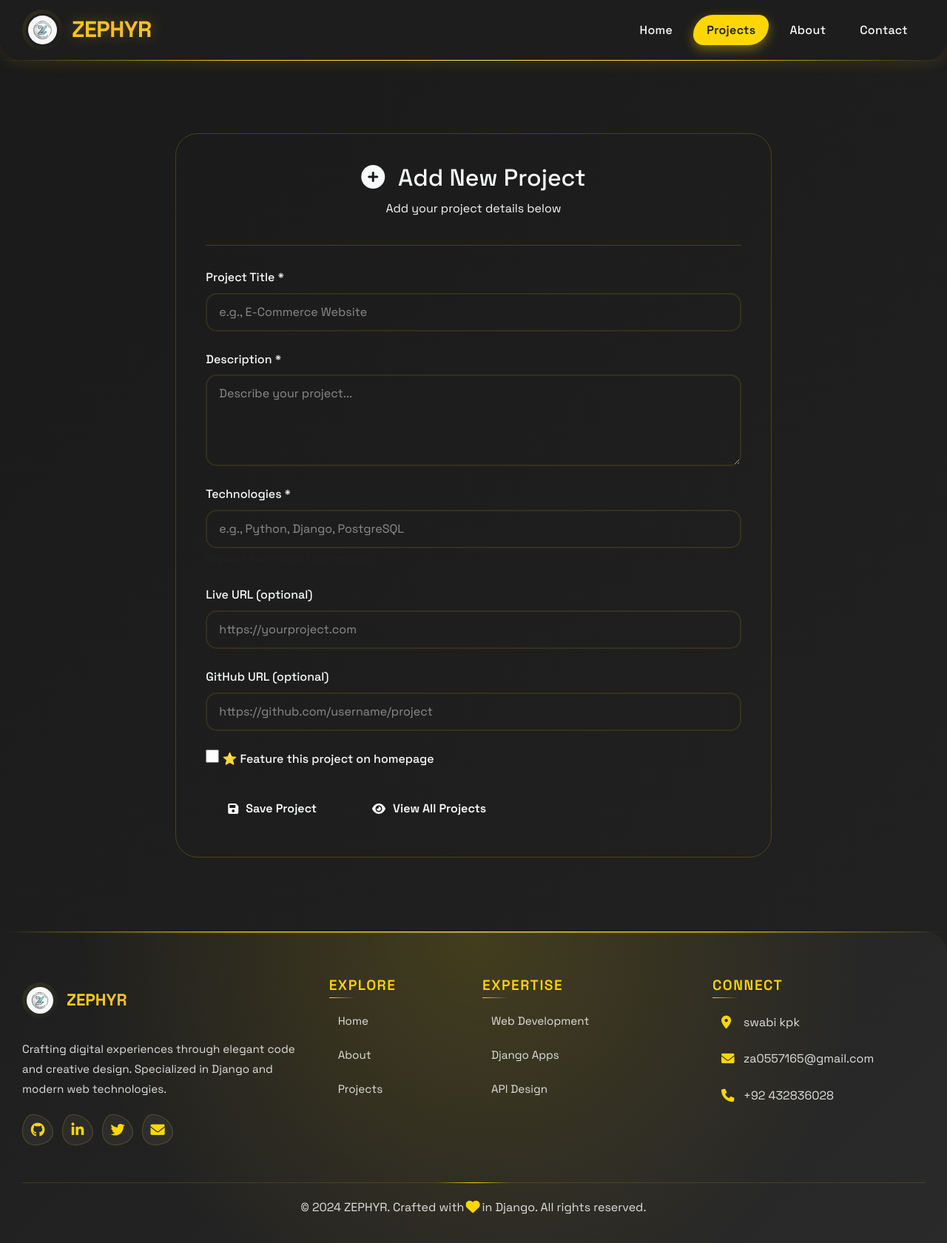
After one commit to Zubair-ahmad259/fortfolio, a Django app: page /projects/add/ in a window 1280 px wide. The commit adds this page. Shown: the whole page at 74% size. Run offline with Django 5.2, Linux system fonts and the light colour scheme.

Commit message:
Added project add form and updated about page

```diff
--- a/portfolio/projects/urls.py
+++ b/portfolio/projects/urls.py
@@ -5,4 +5,6 @@ from . import views
 urlpatterns = [
     path('', views.project_list, name='project_list'),
     path('<int:project_id>/', views.project_detail, name='project_detail'),
+    path('add/', views.add_project_form, name='add_project_form'),
+    path('save/', views.save_project, name='save_project'),
 ]
--- a/portfolio/projects/views.py
+++ b/portfolio/projects/views.py
@@ -1,6 +1,70 @@
 from django.shortcuts import render, get_object_or_404, redirect
 from django.core.paginator import Paginator
 from .models import Project
+from django.contrib import messages
+from django.contrib.admin.views.decorators import staff_member_required
+from datetime import datetime
+import os
+import json
+
+def add_project_form(request):
+    """Simple form to add projects (admin only)"""
+    return render(request, 'projects/add_project.html')
+
+@staff_member_required
+def save_project(request):
+    """Save project to file (no database)"""
+    if request.method == 'POST':
+        title = request.POST.get('title', '')
+        description = request.POST.get('description', '')
+        technologies = request.POST.get('technologies', '')
+        url = request.POST.get('url', '')
+        github_url = request.POST.get('github_url', '')
+
+        # Create projects directory if it doesn't exist
+        projects_dir = 'projects_data'
+        if not os.path.exists(projects_dir):
+            os.makedirs(projects_dir)
+
+        # Save to JSON file
+        project_data = {
+            'id': datetime.now().strftime('%Y%m%d_%H%M%S'),
+            'title': title,
+            'description': description,
+            'technologies': technologies,
+            'url': url,
+            'github_url': github_url,
+            'created_at': datetime.now().strftime('%Y-%m-%d %H:%M:%S'),
+            'featured': request.POST.get('featured') == 'on'
+        }
+
+        # Read existing projects
+        all_projects_file = 'all_projects.json'
+        if os.path.exists(all_projects_file):
+            with open(all_projects_file, 'r', encoding='utf-8') as f:
+                all_projects = json.load(f)
+        else:
+            all_projects = []
+
+        # Add new project
+        all_projects.append(project_data)
+
+        # Save back
+        with open(all_projects_file, 'w', encoding='utf-8') as f:
+            json.dump(all_projects, f, indent=2, ensure_ascii=False)
+
+        messages.success(request, f'Project "{title}" added successfully!')
+        return redirect('add_project_form')
+
+    return redirect('add_project_form')
+
+def get_all_projects():
+    """Helper function to get all projects from file"""
+    all_projects_file = 'all_projects.json'
+    if os.path.exists(all_projects_file):
+        with open(all_projects_file, 'r', encoding='utf-8') as f:
+            return json.load(f)
+    return []
 
 def project_list(request):
     """Display all projects with pagination"""
--- a/portfolio/templates/contect.html
+++ b/portfolio/templates/contect.html
@@ -77,7 +77,7 @@
                 <div class="social-card">
                     <h3>Follow Me</h3>
                     <div class="social-links">
-                        <a href="https://github.com/Zubair-ahmad259?tab=stars" class="social-link" target="_blank">
+                        <a href="https://github.com/Zubair-ahmad259?tab=repositories" class="social-link" target="_blank">
                             <i class="fab fa-github"></i>
                         </a>
                         <a href="#" class="social-link" target="_blank">
--- /dev/null
+++ b/portfolio/templates/projects/add_project.html
@@ -0,0 +1,234 @@
+{% extends 'base.html' %}
+{% load static %}
+
+{% block title %}Add Project - Admin{% endblock %}
+
+{% block content %}
+<div class="container mt-5">
+    <div class="row justify-content-center">
+        <div class="col-md-8">
+            <div class="add-project-card">
+                <div class="card-header-custom">
+                    <h2><i class="fas fa-plus-circle"></i> Add New Project</h2>
+                    <p>Add your project details below</p>
+                </div>
+
+                {% if messages %}
+                    {% for message in messages %}
+                        <div class="alert alert-success">
+                            <i class="fas fa-check-circle"></i> {{ message }}
+                        </div>
+                    {% endfor %}
+                {% endif %}
+
+                <form method="post" action="{% url 'save_project' %}" class="project-form">
+                    {% csrf_token %}
+
+                    <div class="form-group">
+                        <label for="title">Project Title *</label>
+                        <input type="text" id="title" name="title" class="form-control" required placeholder="e.g., E-Commerce Website">
+                    </div>
+
+                    <div class="form-group">
+                        <label for="description">Description *</label>
+                        <textarea id="description" name="description" class="form-control" rows="4" required placeholder="Describe your project..."></textarea>
+                    </div>
+
+                    <div class="form-group">
+                        <label for="technologies">Technologies *</label>
+                        <input type="text" id="technologies" name="technologies" class="form-control" required placeholder="e.g., Python, Django, PostgreSQL">
+                        <small class="form-text text-muted">Separate technologies with commas</small>
+                    </div>
+
+                    <div class="form-group">
+                        <label for="url">Live URL (optional)</label>
+                        <input type="url" id="url" name="url" class="form-control" placeholder="https://yourproject.com">
+                    </div>
+
+                    <div class="form-group">
+                        <label for="github_url">GitHub URL (optional)</label>
+                        <input type="url" id="github_url" name="github_url" class="form-control" placeholder="https://github.com/username/project">
+                    </div>
+
+                    <div class="form-group checkbox-group">
+                        <label class="checkbox-label">
+                            <input type="checkbox" name="featured" id="featured">
+                            <span>⭐ Feature this project on homepage</span>
+                        </label>
+                    </div>
+
+                    <div class="form-actions">
+                        <button type="submit" class="btn-primary">
+                            <i class="fas fa-save"></i> Save Project
+                        </button>
+                        <a href="{% url 'project_list' %}" class="btn-outline">
+                            <i class="fas fa-eye"></i> View All Projects
+                        </a>
+                    </div>
+                </form>
+            </div>
+        </div>
+    </div>
+</div>
+
+<style>
+.add-project-card {
+    background: var(--navy-light);
+    border-radius: 30px;
+    padding: 40px;
+    border: 1px solid rgba(255,215,0,0.2);
+    margin-bottom: 50px;
+}
+
+.card-header-custom {
+    text-align: center;
+    margin-bottom: 30px;
+    padding-bottom: 20px;
+    border-bottom: 1px solid rgba(255,215,0,0.2);
+}
+
+.card-header-custom h2 {
+    color: var(--light-slate);
+    font-size: 2rem;
+    margin-bottom: 10px;
+}
+
+.card-header-custom h2 i {
+    color: var(--gold);
+    margin-right: 10px;
+}
+
+.card-header-custom p {
+    color: var(--slate);
+}
+
+.project-form .form-group {
+    margin-bottom: 25px;
+}
+
+.project-form label {
+    display: block;
+    color: var(--light-slate);
+    margin-bottom: 8px;
+    font-weight: 500;
+}
+
+.project-form .form-control {
+    width: 100%;
+    padding: 12px 16px;
+    background: var(--navy-dark);
+    border: 2px solid rgba(255,215,0,0.1);
+    border-radius: 15px;
+    color: var(--light-slate);
+    font-size: 1rem;
+    transition: var(--transition);
+}
+
+.project-form .form-control:focus {
+    outline: none;
+    border-color: var(--gold);
+    box-shadow: 0 0 0 3px rgba(255,215,0,0.1);
+}
+
+.project-form .form-control::placeholder {
+    color: var(--slate);
+    opacity: 0.5;
+}
+
+.form-text {
+    font-size: 0.8rem;
+    color: var(--slate);
+    margin-top: 5px;
+}
+
+.checkbox-group {
+    margin: 20px 0;
+}
+
+.checkbox-label {
+    display: flex;
+    align-items: center;
+    gap: 10px;
+    cursor: pointer;
+}
+
+.checkbox-label input[type="checkbox"] {
+    width: 18px;
+    height: 18px;
+    accent-color: var(--gold);
+}
+
+.form-actions {
+    display: flex;
+    gap: 15px;
+    margin-top: 30px;
+    flex-wrap: wrap;
+}
+
+.btn-primary {
+    display: inline-flex;
+    align-items: center;
+    gap: 10px;
+    padding: 12px 30px;
+    background: linear-gradient(135deg, var(--gold), var(--gold-dark));
+    color: var(--navy-dark);
+    text-decoration: none;
+    border-radius: 50px;
+    font-weight: 600;
+    border: none;
+    cursor: pointer;
+    font-size: 1rem;
+}
+
+.btn-outline {
+    display: inline-flex;
+    align-items: center;
+    gap: 10px;
+    padding: 12px 30px;
+    background: transparent;
+    color: var(--gold);
+    text-decoration: none;
+    border-radius: 50px;
+    font-weight: 600;
+    border: 2px solid var(--gold);
+    transition: var(--transition);
+}
+
+.btn-outline:hover {
+    background: var(--gold);
+    color: var(--navy-dark);
+    transform: translateY(-2px);
+}
+
+.alert-success {
+    background: rgba(76, 175, 80, 0.1);
+    border-left: 4px solid #4CAF50;
+    color: var(--light-slate);
+    padding: 12px 20px;
+    border-radius: 12px;
+    margin-bottom: 20px;
+    display: flex;
+    align-items: center;
+    gap: 10px;
+}
+
+.alert-success i {
+    color: #4CAF50;
+    font-size: 1.2rem;
+}
+
+@media (max-width: 768px) {
+    .add-project-card {
+        padding: 25px;
+    }
+
+    .form-actions {
+        flex-direction: column;
+    }
+
+    .btn-primary, .btn-outline {
+        justify-content: center;
+    }
+}
+</style>
+{% endblock %}
```
Also changed, not shown: portfolio/templates/base.html (+9 -1 lines).
